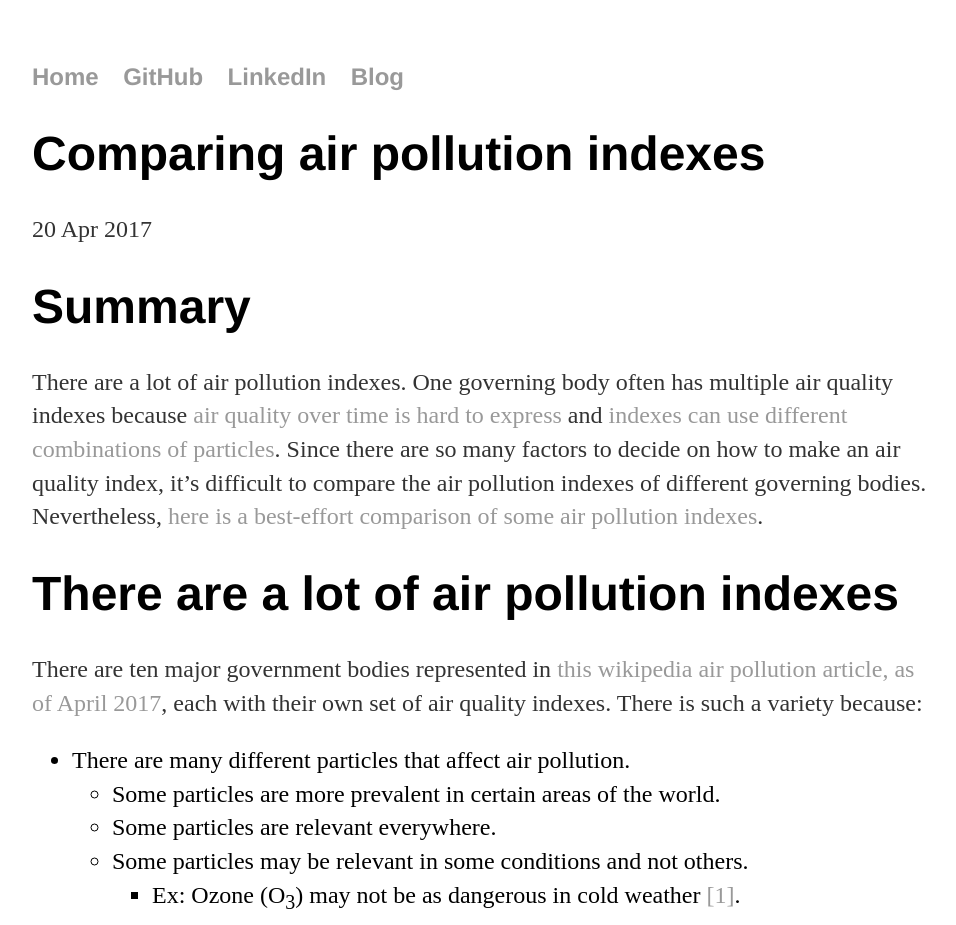
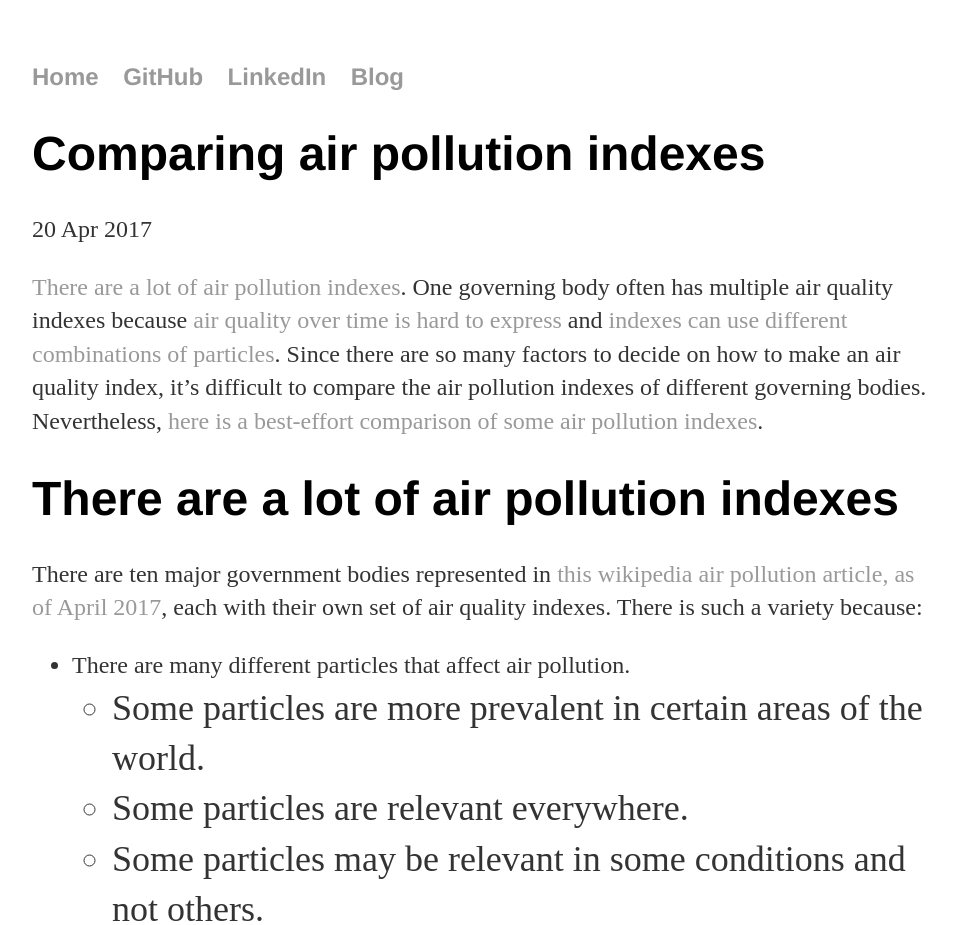
Before and after one commit to curiousest/curiousest.github.io, a Jekyll site: the page built from _posts/2017-04-20-comparing-air-pollution-indexes.md, in a window 1280 px wide. Shown: the top 925 px of the page, without its empty margins (160-1116 px from the left). Built offline with Jekyll 4.4.1, drawn with Linux system fonts in a browser that asks for light colours; some of the changed text lies outside the part shown.

Commit message:
Made css more consistent for tables/lists. Tweaks to pollution article.

```diff
--- a/_posts/2017-04-20-comparing-air-pollution-indexes.md
+++ b/_posts/2017-04-20-comparing-air-pollution-indexes.md
@@ -9,9 +9,7 @@
 modified_time: '2017-04-20T15:22:00.001-05:00'
 ---
 
-# Summary
-
-There are a lot of air pollution indexes. One governing body often has multiple air quality indexes because [air quality over time is hard to express](#air-quality-over-time-is-hard-to-express) and [indexes can use different combinations of particles](#indexes-can-use-different-combinations-of-particles). Since there are so many factors to decide on how to make an air quality index, it's difficult to compare the air pollution indexes of different governing bodies. Nevertheless, [here is a best-effort comparison of some air pollution indexes](#comparison-of-air-pollution-indexes).
+[There are a lot of air pollution indexes](#there-are-a-lot-of-air-pollution-indexes). One governing body often has multiple air quality indexes because [air quality over time is hard to express](#air-quality-over-time-is-hard-to-express) and [indexes can use different combinations of particles](#indexes-can-use-different-combinations-of-particles). Since there are so many factors to decide on how to make an air quality index, it's difficult to compare the air pollution indexes of different governing bodies. Nevertheless, [here is a best-effort comparison of some air pollution indexes](#comparison-of-air-pollution-indexes).
 
 # There are a lot of air pollution indexes
 
@@ -40,15 +36,15 @@
 
 Suppose *London* has readings for *particle X* as follows:
 
-| Time                      | 1pm | 2pm | 3pm | 4pm |
-| # of *particle X* in *London*  | 10 | 10 | 1000 | 10 |
+| Time                           | **1pm** | **2pm** | **3pm**  | **4pm** |
+| # of *particle X* in *London*  | 10  | 10  | 1000 | 10  |
 
 Now suppose we invent three different air quality indexes, *C, D, and E AQI*:
-*C AQI* is the number of 'X' particles in the air right now.
-*D AQI* is the average number of 'X' particles in the last 3 hours.
-*E AQI* is the average number of 'X' particles in the last 24 hours.
+* *C AQI* is the number of 'X' particles in the air right now.
+* *D AQI* is the average number of 'X' particles in the last 3 hours.
+* *E AQI* is the average number of 'X' particles in the last 24 hours.
 
-| Time                      | 1pm | 2pm | 3pm | 4pm |
+| Time                      | **1pm** | **2pm** | **3pm** | **4pm** |
 | # of *particle X* in *London*  | 10 | 10 | 1000 | 10 |
 | *C AQI* in *London*              | 10 | 10 | 1000 | 10 |
 | *D AQI* in *London*              | 10 | 10 | 340 | 340 |
@@ -72,7 +68,7 @@
 
 The AQI values you see in most AQI apps or websites are usually 1hr readings. Some will also show 24hr readings. Government bodies often talk about AQI benchmarks or goals - in those cases, they are talking about their several-month or annual AQI calculations.
 
-## Indexes can use different combinations of particles
+# Indexes can use different combinations of particles
 
 For example, the USA has a generic air quality index that combines O<sub>3</sub>, PM<sub>2.5</sub>, PM<sub>10</sub>, CO, SO<sub>2</sub>, and NO<sub>2</sub> concentrations. It also has an air quality index called "NowCast" that just combines O3, PM2.5, and PM10 concentrations.
 
--- a/css/main.css
+++ b/css/main.css
@@ -3,8 +3,9 @@
     width: 70%;
 }
 li {
-    font-size: 24px;
+    font-size: 1.5em;
     line-height: 1.4em;
+    color: #333;
 }
 nav ul, footer ul {
     font-family:'Helvetica', 'Arial', 'Sans-Serif';
@@ -32,6 +33,11 @@
     line-height: 1.4em;
     color: #333;
 }
+table {
+    font-size: 1.5em;
+    border-spacing: 0.5em;
+    color: #333;
+}
 footer {
     border-top: 1px solid #d5d5d5;
     font-size: .8em;
```
Also changed, not shown: other parts of _posts/2017-04-20-comparing-air-pollution-indexes.md (+7 -7 lines).
